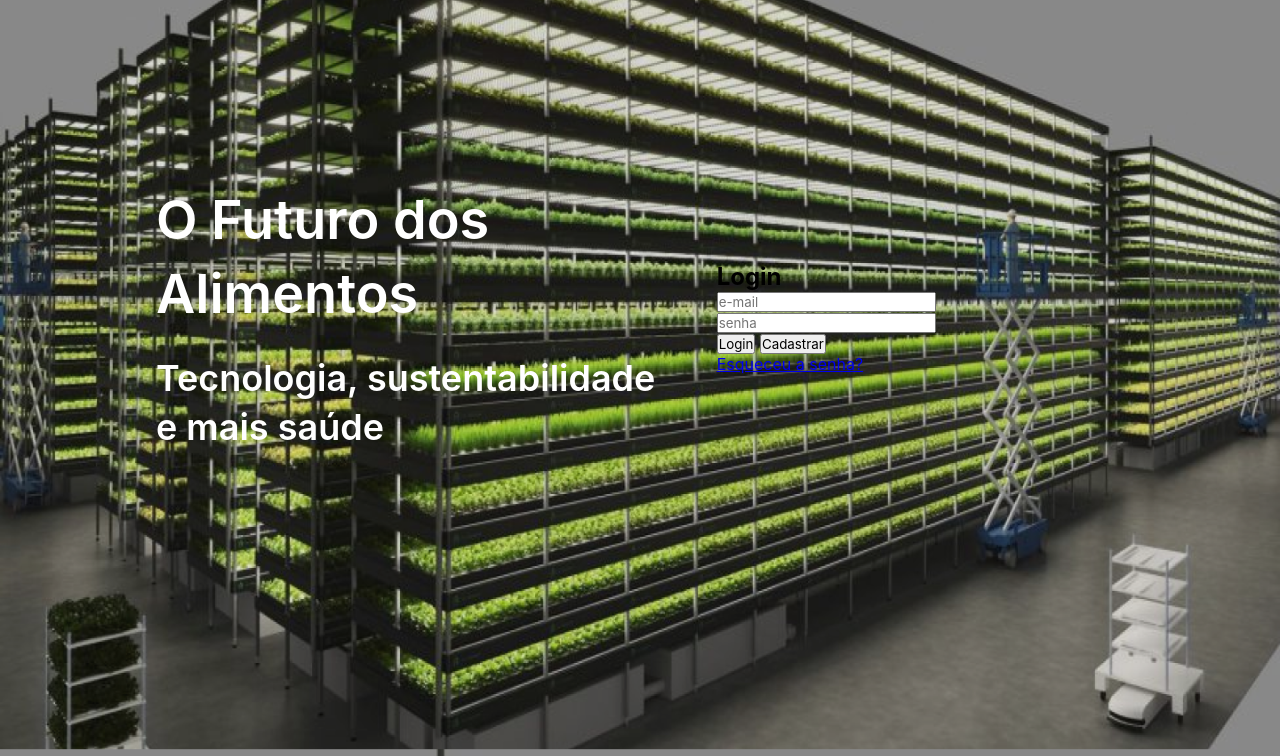
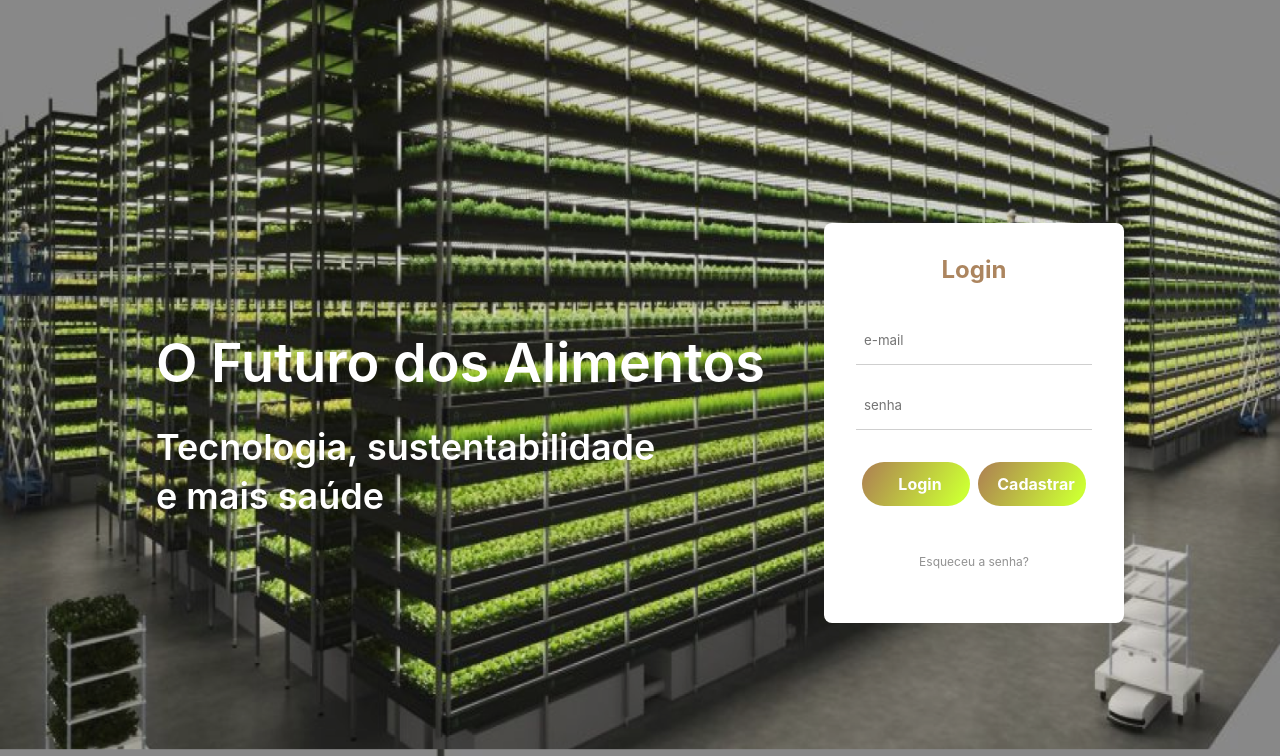
Before and after one commit to EvertonSerpa/Projeto-Cat-logo, a Flask app: page / in a window 1280 px wide. Shown: the part 161-917 px from the top of the page. Run offline with Flask 2, Linux system fonts and the light colour scheme.

Commit message:
organizado

```diff
--- /dev/null
+++ b/static/css/login.css
@@ -0,0 +1,163 @@
+/* Menu que altera as cores do layout login*/
+:root {
+    --input-linear: linear-gradient(120deg, #ccff33, #ac855f);
+    --input-error: red;
+    --button-linear: linear-gradient(120deg, #ad7e53, #ccff33, #ad7e53);
+    --button-disabled: #acacac;
+    --button-success: rgb(153, 255, 51);
+    --white: #fff;
+    --black: #ac855f;
+    --gray: #929292;
+    --light-gray: #cfcfcf;
+    --border-height: 1px;
+}
+
+.login {
+   height: 60vh;
+   display: flex;
+   justify-content: center;
+   align-items: center;
+}
+
+.login__container {
+    min-height: 400px;
+    width: 300px;
+    background-color: var(--white);
+    box-sizing: border-box;
+    padding: 32px;
+    border-radius: 8px;
+    display: flex;
+    flex-direction: column;
+    align-items: center;
+}
+
+.login__title {
+    margin-bottom: 32px;
+    color: var(--black);
+}
+
+.login__form {
+    width: 100%;
+    display: flex;
+    flex-direction: column;
+    justify-content: center;
+    align-items: center;
+}
+
+.login__input {
+    height: 48px;
+    width: 100%;
+    box-sizing: border-box;
+    padding-left: 8px;
+    border: unset;
+    outline: none;
+    position: relative;
+}
+
+.login__input-border {
+    height: var(--border-height);
+    width: 100%;
+    margin-bottom: 16px;
+    background: var(--light-gray);
+    transition: .3s ease-in-out;
+}
+
+.login__input-border::after {
+    content: '';
+    display: block;
+    height: var(--border-height);
+    width: 0;
+    margin-bottom: 16px;
+    background: var(--input-linear);
+    transition: .3s ease-in-out;
+}
+
+.login__input:focus + .login__input-border::after {
+    width: 100%;
+}
+
+.login__input-border.error {
+    background: var(--input-error);
+}
+
+.login__input-border.error::after {
+    background: var(--input-error);
+}
+
+.login__submit {
+    align-items: left;
+    height: 44px;
+    width: 45%;
+
+    padding-left: 8px;
+    outline: none;
+    position: relative;
+    background: var(--button-linear);
+    background-size: 200%;
+    margin-bottom: 32px;
+    color: var(--white);
+    font-size: 16px;
+    font-weight: bold;
+    border: unset;
+    border-radius: 50px;
+    cursor: pointer;
+    transition: 0.5s ease;
+}
+
+.login__submit:disabled {
+    background: var(--button-disabled);
+    cursor: not-allowed;
+}
+
+.login__submit:hover {
+    background-position: right;
+}
+
+.login__submit.success {
+    background: var(--button-success);
+}
+
+.login__submit.error {
+    background: var(--input-error);
+}
+
+.login__reset {
+    font-size: 12px;
+    color: var(--gray);
+    text-decoration: none;
+}
+
+.cadastro__submit {
+    height: 44px;
+    width: 45%;
+
+    padding-left: 8px;
+    outline: none;
+    position: relative;
+    background: var(--button-linear);
+    background-size: 200%;
+    margin-bottom: 30px;
+    color: var(--white);
+    font-size: 16px;
+    font-weight: bold;
+    border: unset;
+    border-radius: 50px;
+    cursor: pointer;
+    transition: 0.5s ease;
+}
+
+.cadastro__submit:disabled {
+    background: var(--button-disabled);
+    cursor: not-allowed;
+}
+
+.cadastro__submit:hover {
+    background-position: right;
+}
+.btn_02 {
+    justify-content: space-between 30%;
+    margin: 1rem;
+    width: 15rem;
+    display: flex;
+    justify-content: space-evenly;
+}
```
Also changed, not shown: templates/time.html (+14 -7 lines).
